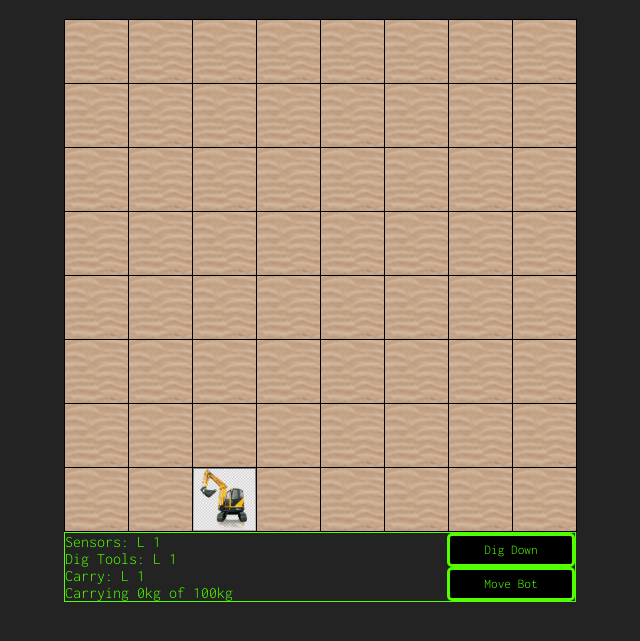
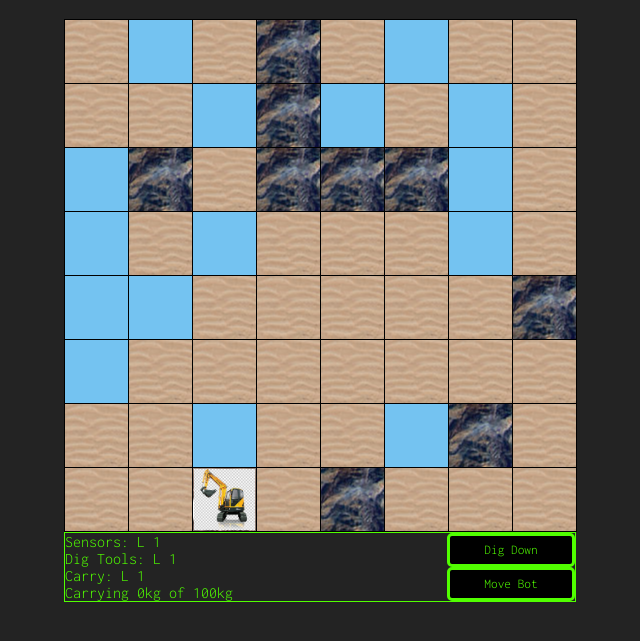
Before and after one commit to cookieByte4130/minerBot, a plain HTML site: page index.html in a window 1280 px wide. Shown: the part 57-698 px from the top of the page, without its empty margins (320-960 px from the left). Drawn offline with Linux system fonts and the light colour scheme.

Commit message:
added water and cliffs

```diff
--- a/index.html
+++ b/index.html
@@ -13,6 +13,7 @@
     <script defer src="scripts/script.js"></script>
   </head>
   <body>
+    <!-- add audio https://itch.io/queue/c/1018548/-free-music-packs?game_id=651698 -->
     <h1>MinerBot</h1>
     <table class="gameBoard"></table>
     <div class="gameInfo">
@@ -26,8 +27,8 @@
         </div>
       </div>
       <div class="gameControls">
-        <button class="dig">Dig Down</button>
-        <button class="move">Move Bot</button>
+        <button class="dig" value="dig">Dig Down</button>
+        <button class="move" value="move">Move Bot</button>
       </div>
     </div>
   </body>
--- a/scripts/script.js
+++ b/scripts/script.js
@@ -46,6 +46,13 @@ const bot = {
     let loc = boardEl.rows[destination[1]].cells[destination[0]];
     loc.insertAdjacentHTML("beforeend", `<div class='bot'><div>`);
   },
+  dig: function () {
+    console.log("minerBot is digging...");
+    //get cell location
+    //Get resource
+    //increase currLoad
+    //dig tools?
+  },
 };
 
 function createGrid(grid, size) {
@@ -58,10 +65,24 @@ function createGrid(grid, size) {
   return grid;
 }
 
+function roll(dSides) {
+  return Math.floor(Math.random() * dSides) + 1;
+}
+
+function setCellType(waterChance, cliffChance) {
+  if (roll(100) <= waterChance) {
+    return "water";
+  } else if (roll(100) <= cliffChance) {
+    return "cliff";
+  } else {
+    return "land";
+  }
+}
+
 function populateBoard(grid) {
   for (let row in grid) {
     for (let cell in grid[row]) {
-      grid[row][cell] = "land";
+      grid[row][cell] = setCellType(25, 20);
     }
   }
   //set up base
@@ -98,6 +119,11 @@ boardEl.addEventListener("click", (e) => {
   bot.move([e.target.cellIndex, e.target.parentNode.rowIndex]);
 });
 
+gameControlsEl.addEventListener("click", (e) => {
+  const action = e.target.value;
+  bot[action]();
+});
+
 function gameInit() {
   const boardSize = 8;
   const gameStatus = [];
@@ -111,3 +137,9 @@ function gameInit() {
   bot.move();
 }
 gameInit();
+
+//add event listener to bot and moveBtn
+//when clicked display a range of adjacent cells where player can move
+//add event listener to the range
+//allow for movement
+//after move remove the range class
--- a/styles/style.css
+++ b/styles/style.css
@@ -37,8 +37,17 @@ td {
   background-color: rgb(241, 241, 132);
   background-image: url("../assets/ground.jpg");
 }
+
+.water {
+  background-color: rgb(116, 195, 241);
+}
+
+.cliff {
+  background-image: url("../assets/cliff.jpg");
+}
+
 .base {
-  background-image: linear-gradient(grey, darkgrey, silver);
+  background-image: url("../assets/base1.jpg");
 }
 
 .gameInfo {
```
Also changed, not shown: assets/base1.jpg (added), assets/base2.jpg (added), assets/cliff.jpg (renamed from assets/cliffs.jpg).
